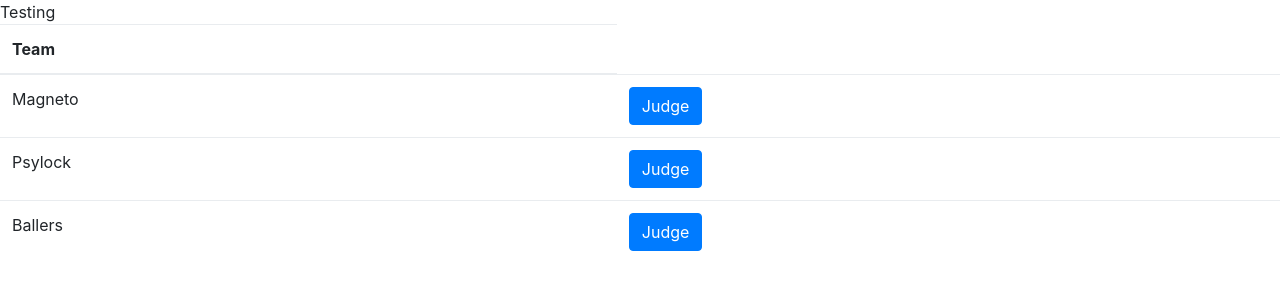
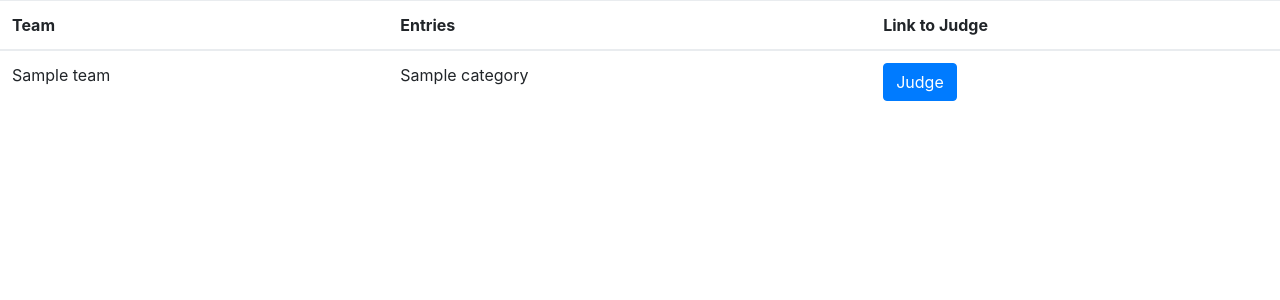
Before and after one commit to DasAlvarp/SeniorSoftware, a Django app: template main/templates/teams.html in a window 1280 px wide. Shown: the top 300 px of the page. Run offline with Django 3.2, Linux system fonts and the light colour scheme; data comes from the database, SQL or seed files in the repository; both versions use the stored data as it was after the commit; the template is opened without the code that fills it: values that come from a table or form of the project are taken from there, most other values are stand-ins (such as "Sample title", 1, 10 or a date in 2020); some libraries are stand-ins or nearby versions.

Commit message:
created the /teams page for judging

```diff
--- a/main/templates/teams.html
+++ b/main/templates/teams.html
@@ -6,24 +6,28 @@
 	</head>
 
 	<body>
-	Testing
-
-
 	{% if teamList %}
 	<table class="table table-hover">
 		<thead>
 			<tr>
 				<th>Team</th>
+				<th>Entries</th>
+				<th>Link to Judge</th>
 			</tr>
 		</thead>
 		<tbody>
-		{% for x in teamList %}
-			<tr>
-					<td>{{ x }}</td>
-					<td><a class="btn btn-primary" href="/judgeTeam/?team={{x}}">Judge</a></td>
-			</tr>
+		{% for team,category in categoryAndTeam.items %}
+
+					{% for c in category %}
+					<tr>
+							<td>{{ team }}</td>
+							<td>{{ c }}</td>
+							<td><a class="btn btn-primary" href="/judgeTeam/?team={{team}}">Judge</a></td>
+					</tr>
+					{% endfor %}
+
 	{% endfor %}
-		</tbody>
+	</tbody>
 	</table>
 {% else %}
 	<p>No Teams are available.</p>
```
Also changed, not shown: main/views.py (+11 -3 lines), db.sqlite3, main/migrations/0001_initial.py, 7 other files.
